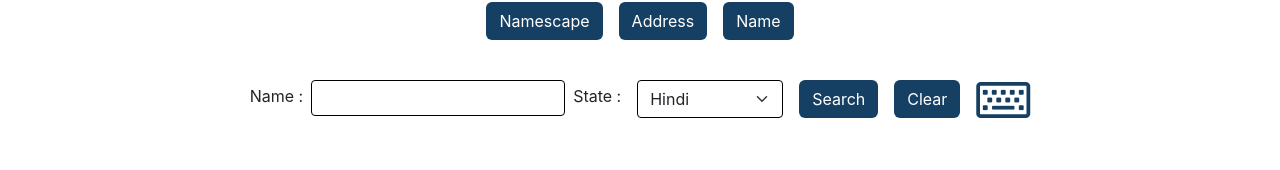
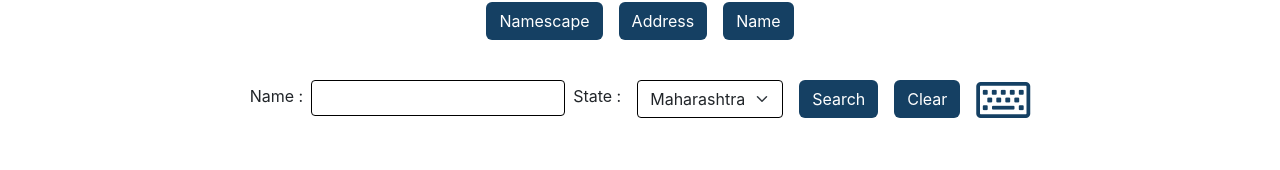
Before and after one commit to jayu-108/namescape, a React (Create React App) app: page / in a window 1280 px wide. Shown: the part 154-324 px from the top of the page. Built offline with nearby package versions, Linux system fonts and the light colour scheme; no server answers.

Commit message:
selected option for dropdown

```diff
--- a/src/components/Namescape.js
+++ b/src/components/Namescape.js
@@ -98,7 +98,7 @@ function Namescape() {
                                         <select className="form-select form-select-md" aria-label="Default select example" onChange={handleSelect}
                                             style={{ borderColor: 'black', borderRadius: '4px' }}>
                                             <option data-state='hindi' value={'hindi'}>Hindi</option>
-                                            <option data-state='maharashtra' value={'marathi'}>Maharashtra</option>
+                                            <option data-state='maharashtra' value={'marathi'} selected>Maharashtra</option>
                                             <option data-state='karanataka' value={'kannada'}>Karanataka</option>
                                             <option data-state='telengana' value={'telugu'}>Telangana</option>
                                             <option data-state='tamilnadu' value={'tamil'}>Tamilnadu</option>
```
